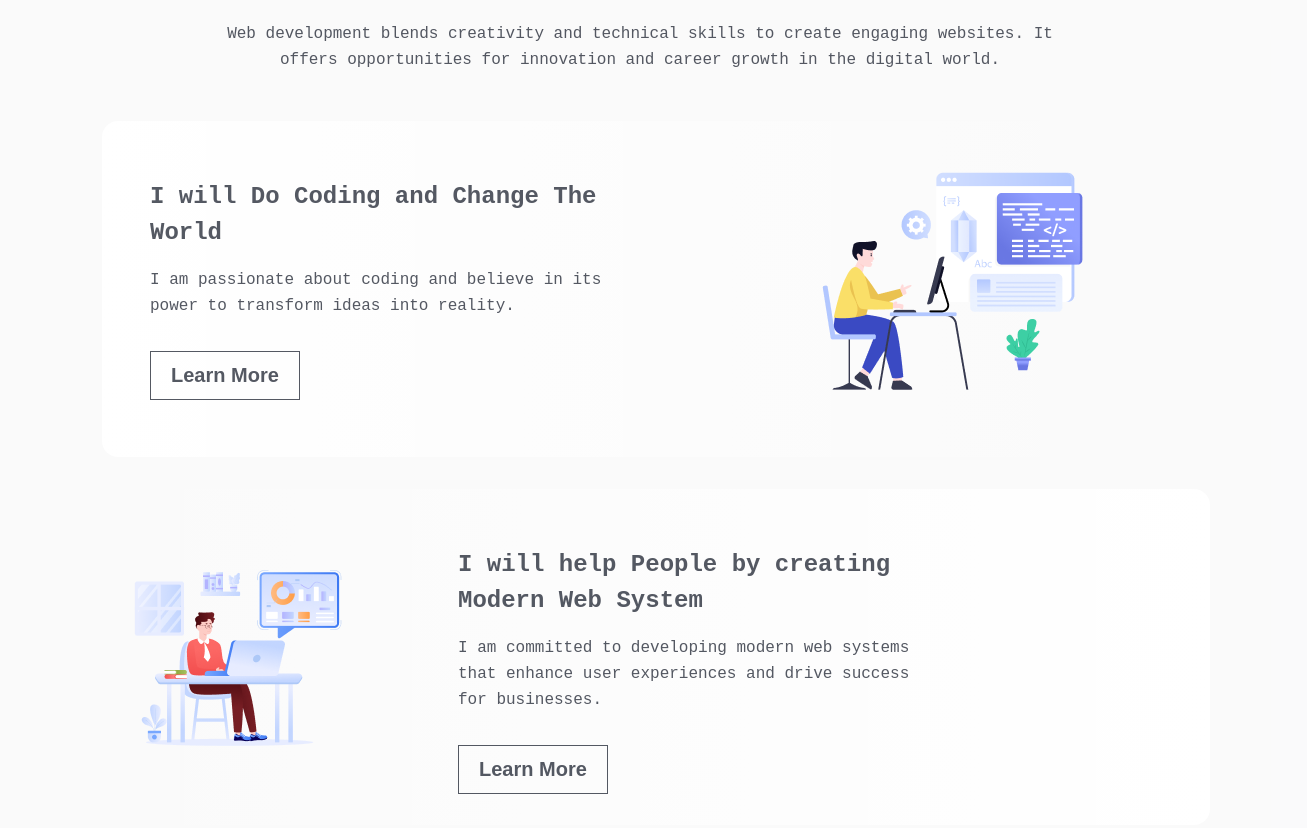
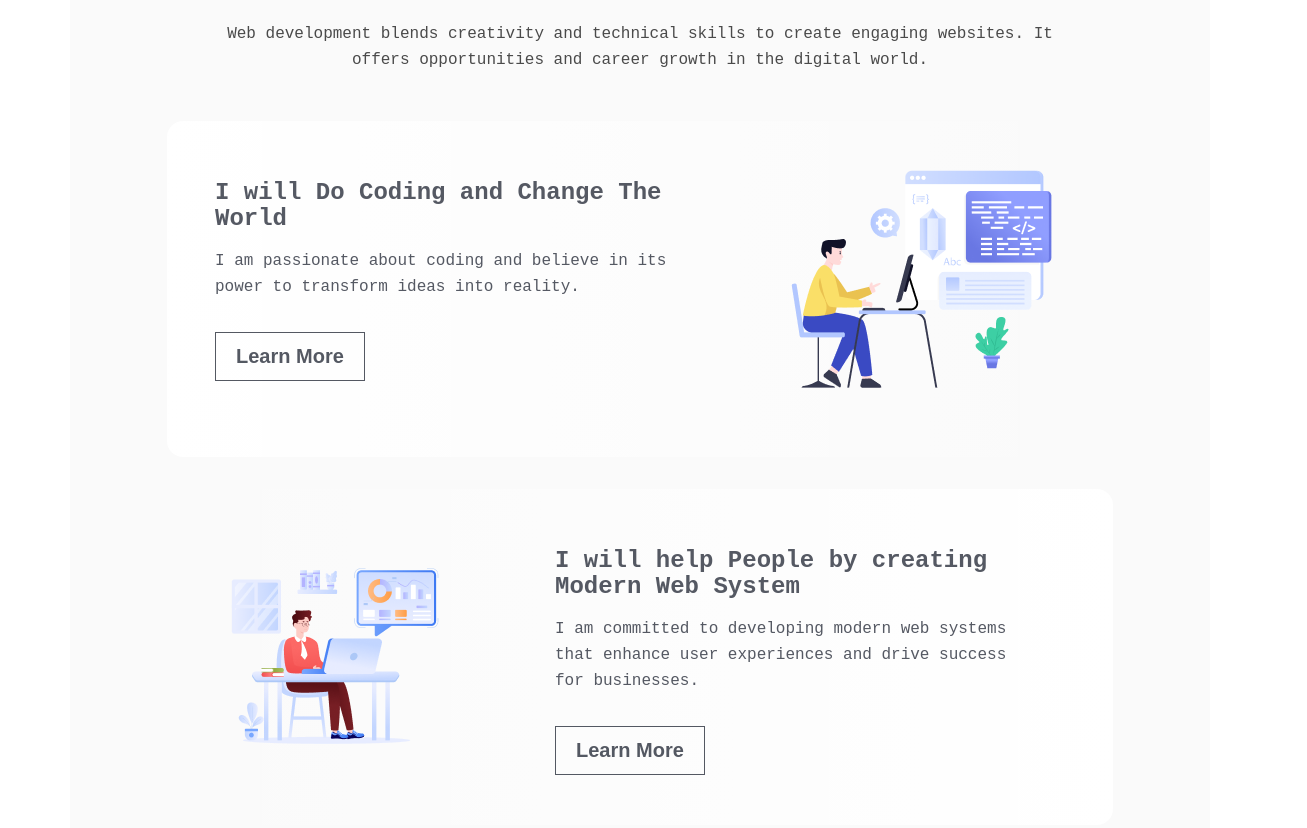
Before and after one commit to creatimint/assignment-no-1, a plain HTML site: page index.html in a window 1280 px wide. Shown: the part 977-1805 px from the top of the page, 1307 px wide, since content can reach past the window. Drawn offline with Linux system fonts and the light colour scheme; a web font is replaced by a local one.

Commit message:
Why web development section modified

```diff
--- a/index.html
+++ b/index.html
@@ -13,7 +13,7 @@
     <header>
         <nav>
             <h3 class="name">Foysal H.</h3>
-            <button class="btn">Download Resume</button>
+            <a href="blank.html" target="_blank"><button class="btn">Download Resume</button></a>
         </nav>
         <div class="banner">
             <div class="banner-elements">
@@ -30,14 +30,15 @@
             <div class="second-section">
 
                 <h3>Why Web Development??</h3>
-                <p class="description">Web development blends creativity and technical skills to create engaging websites. It offers opportunities for innovation and career growth in the digital world.</p>
+                <p class="description">Web development blends creativity and technical skills to create engaging websites. It offers opportunities and career growth in the digital world.</p>
 
+                <div class="items">
                     <div class="item">
 
                         <div class="section-txt">
                             <h4>I will Do Coding and Change The World</h4>
                             <p>I am passionate about coding and believe in its power to transform ideas into reality.</p>
-                        <button class="learn-mor-btn">Learn More</button>
+                            <a href="blank.html" target="_blank"><button class="learn-mor-btn">Learn More</button></a>
                         </div>
 
                         <div class="section-img"><img src="assets/Layer_1.png" alt=""></div>
@@ -52,7 +53,7 @@
                             <h4>I will help People by creating Modern Web System</h4>
                             <p>I am committed to developing modern web systems that enhance user experiences and drive success for businesses.
                             </p>
-                        <button class="learn-mor-btn">Learn More</button>
+                            <a href="blank.html" target="_blank"><button class="learn-mor-btn">Learn More</button></a>
                         </div>
 
                     </div>
@@ -64,9 +65,10 @@
                             <h4>I will Do Coding and Change The World</h4>
                             <p>I am passionate about coding and believe in its power to transform ideas into reality.
                             </p>
-                        <button class="learn-mor-btn">Learn More</button>
+                            <a href="blank.html" target="_blank"><button class="learn-mor-btn">Learn More</button></a>
                         </div>
                         <div class="section-img"><img src="assets/Group 4.png" alt=""></div>
+                    </div>
                 </div>
             </div>
         </section>
@@ -90,20 +92,20 @@
                     <div style="background-color: rgba(255, 76, 30, 0.05);" class="target-item">
                         <img src="assets/html.png" alt="html logo">
                         <h4>HTML</h4>
-                        <p>HMTL is a Hyper Text Markup Language</p>
-                        <a href="">Learn More</a>
+                        <p>HTML is a Hyper Text Markup Language</p>
+                        <a href="blank.html" target="_blank">Learn More</a>
                     </div>
                     <div style="background-color: rgba(0, 76, 232, 0.05);" class="target-item">
                         <img src="assets/css.png" alt="css logo">
                         <h4>HTML</h4>
-                        <p>HMTL is a Hyper Text Markup Language</p>
-                        <a href="">Learn More</a>
+                        <p>HTML is a Hyper Text Markup Language</p>
+                        <a href="blank.html" target="_blank">Learn More</a>
                     </div>
                     <div style="background-color: rgba(255, 223, 0, 0.05);" class="target-item">
                         <img src="assets/js.png" alt="Javascript logo">
                         <h4>HTML</h4>
-                        <p>HMTL is a Hyper Text Markup Language</p>
-                        <a href="">Learn More</a>
+                        <p>HTML is a Hyper Text Markup Language</p>
+                        <a href="blank.html" target="_blank">Learn More</a>
                     </div>
                 </div>
             </div>
--- a/styles/style.css
+++ b/styles/style.css
@@ -42,6 +42,9 @@ main{
   align-items: center;
   justify-content: center;
   flex-direction: column;
+}
+section{
+  width: 1140px;
 }
 
 /* nav styles */
@@ -101,80 +104,88 @@ nav > h3{
 /* ________________________________ */
 
 .second-section{
+  margin-top: 74px;
   width: 1140px;
-  padding: 80px 97px;
-  margin: 74px auto 0px;
+  height: 1393px;
   border-radius: 16px;
+  display: flex;
+  flex-direction: column;
+  align-items: center;
   background-color: rgba(13, 19, 33, 0.02);
+}
 
+.second-section > h3, .description{
+  text-align: center;
 }
-.second-section > h3{
+.second-section >h3{
+  margin-top: 80px;
+  margin-bottom: 24px;
   font-size: 32px;
   font-weight: 800;
   color: #0D1321;
-  text-align: center;
-  margin-bottom: 24px;
 }
-.second-section > p{
+.second-section .description{
+  margin-bottom: 48px;
+  font-size: 16px;
+  font-weight: normal;
+  line-height: 26px;
   width: 852px;
+  opacity: 0.7;
+}
+.items{
+  display: flex;
+  flex-direction: column;
+  gap: 32px;
+}
+.item{
+  width: 850px;
+  height: 240px;
+  /* border: 1px solid tomato; */
+  display: flex;
+  align-items: center;
+  justify-content: space-between;
+  padding: 48px;
+
+  border-radius: 16px;
+  background: linear-gradient(90.00deg, rgb(255, 255, 255),rgba(255, 255, 255, 0) 100%);
+
+}
+.item2{
+  width: 850px;
+  height: 240px;
+  /* border: 1px solid tomato; */
+  display: flex;
+  align-items: center;
+  padding: 48px;
+  gap: 100px;
+
+  border-radius: 16px;
+  background: linear-gradient(270.00deg, rgb(255, 255, 255),rgba(255, 255, 255, 0) 100%);
+}
+.section-txt{
+  width: 477px;
+  height: 219px;
+}
+.section-txt > h4{
+  font-size: 24px;
+  font-weight: bold;
+  line-height: 26px;
+  color: rgba(13, 19, 33, 0.7);
+  margin-bottom: 16px;
+}
+.section-txt > p{
   font-size: 16px;
   font-weight: 400;
   line-height: 26px;
-  color: #0D1321;
-  text-align: center;
-  margin: 0px auto 48px;
-  opacity: 70%;
+  color: rgba(13, 19, 33, 0.7);
 }
-.item{
-  width: 946px;
-  height: 336px;
-  border-radius: 16px;
-  background: linear-gradient(90.00deg, rgb(255, 255, 255),rgba(255, 255, 255, 0) 100%);
-  display: flex;
-  align-items: center;
-  padding: 0px 48px;
-  /* border: 1px solid #0D1321; */
-  margin: 32px;
-  justify-content: space-between;
-  gap: 100px;
-}
-.section-txt{
-  width: 477px;
-  height: 220px;
-}
-.section-img{
-  height: 240px;
-}
-.section-txt h4{
-  font-size: 24px;
-  font-weight: 700;
-  line-height: 36px;
-  color: #0D1321;
-  opacity: 70%;
-  margin-bottom: 16px;
-}
-.section-txt p{
-  font-size: 16px;
-  font-weight: 400;
-  line-height: 26px;
-  color: #0D1321;
-  max-width: 477px;
-  opacity: 70%;
-}
-.item2{
-  display: flex;
-  align-items: center;
-  gap: 100px;
-  border-radius: 16px;
-  background: linear-gradient(270.00deg, rgb(255, 255, 255),rgba(255, 255, 255, 0) 100%);
-  padding: 48px;
-}
-
 
 /* My Inspiration section */
 /* __________________________________________ */
 .third-section{
+  width: 1140px;
   margin: 90px auto 151px;
+  border: 1px solid #0D1321;
 }
 .third-section > h3{
   font-size: 32px;
@@ -192,24 +203,14 @@ nav > h3{
   margin: 24px auto 48px;
   opacity: 70%;
 }
-.video-container{
-  width: 1140px;
-  height: 614px;
-  padding: 32px;
-  border: 1px solid rgba(13, 19, 33, 0.2);
-  border-radius: 16px;
-}
-.video-container iframe{
-  width: 100%;
-  height: 100%;
-  border-radius: 16px;
-}
+
 
 /* My Current Target section */
 /* _________________________________________ */
 
 .fourth-section{
   margin: 0px auto;
+  border: #0D1321 1px solid;
 }
 .fourth-section > h3{
   font-size: 32px;
```
Also changed, not shown: blank.html (added, +11 -0 lines). Lines whose indentation alone changed are shown as unchanged.
